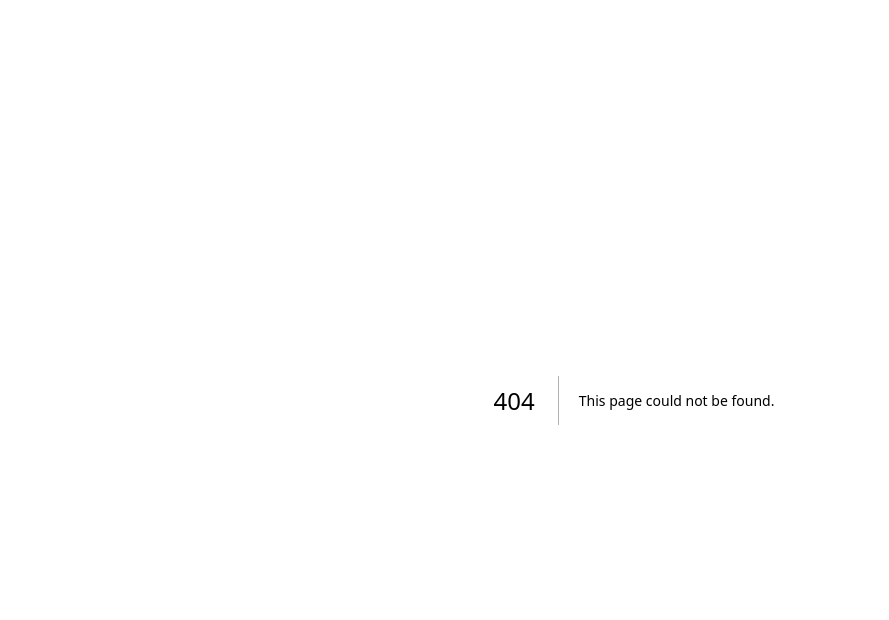
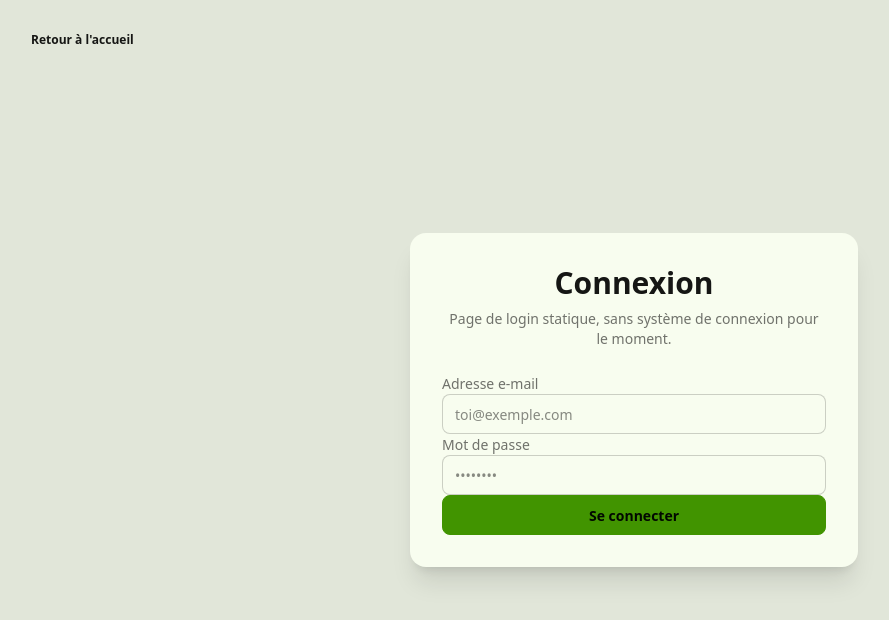
Before and after one commit to Darlit0/react-pokeapi, a Next.js app: page /login in a window 1280 px wide. Before the commit this address had no page. Shown: the top 620 px of the page, without its empty margins (6-895 px from the left). Built offline with nearby package versions, Linux system fonts and the light colour scheme.

Commit message:
ajout de la page login

```diff
--- a/app/components/HomeMenu.tsx
+++ b/app/components/HomeMenu.tsx
@@ -1,8 +1,15 @@
+import Link from "next/link";
+
 import PokemonSideCarousels from "./PokemonSideCarousels";
 
 export default function HomeMenu() {
   return (
     <div className="hero relative min-h-screen bg-base-200">
+      <div className="absolute right-4 top-4 z-20 sm:right-6 sm:top-6">
+        <Link href="/login" className="btn btn-primary btn-sm sm:btn-md">
+          Connexion
+        </Link>
+      </div>
       <PokemonSideCarousels />
       <div className="hero-content relative z-10 flex-col gap-8 px-4 py-12">
         <div className="text-center">
--- /dev/null
+++ b/app/login/page.tsx
@@ -0,0 +1,63 @@
+import type { Metadata } from "next";
+import Link from "next/link";
+
+export const metadata: Metadata = {
+  title: "Connexion - PokeFindr",
+  description:
+    "Page de connexion statique de PokeFindr, sans authentification pour le moment.",
+};
+
+export default function LoginPage() {
+  return (
+    <main className="min-h-screen bg-base-200 px-4 py-10 text-base-content">
+      <div className="absolute left-4 top-4 sm:left-6 sm:top-6">
+        <Link href="/" className="btn btn-ghost btn-sm">
+          Retour à l&apos;accueil
+        </Link>
+      </div>
+
+      <div className="mx-auto flex min-h-[calc(100vh-5rem)] max-w-md items-center">
+        <div className="card w-full bg-base-100 shadow-xl">
+          <div className="card-body gap-6 p-8">
+            <div className="text-center">
+              <h1 className="text-3xl font-bold">Connexion</h1>
+              <p className="mt-2 text-sm text-base-content/60">
+                Page de login statique, sans système de connexion pour le moment.
+              </p>
+            </div>
+
+            <form className="space-y-4">
+              <label className="form-control">
+                <div className="label">
+                  <span className="label-text">Adresse e-mail</span>
+                </div>
+                <input
+                  type="email"
+                  name="email"
+                  placeholder="toi@exemple.com"
+                  className="input input-bordered w-full"
+                />
+              </label>
+
+              <label className="form-control">
+                <div className="label">
+                  <span className="label-text">Mot de passe</span>
+                </div>
+                <input
+                  type="password"
+                  name="password"
+                  placeholder="••••••••"
+                  className="input input-bordered w-full"
+                />
+              </label>
+
+              <button type="button" className="btn btn-primary w-full">
+                Se connecter
+              </button>
+            </form>
+          </div>
+        </div>
+      </div>
+    </main>
+  );
+}
```
